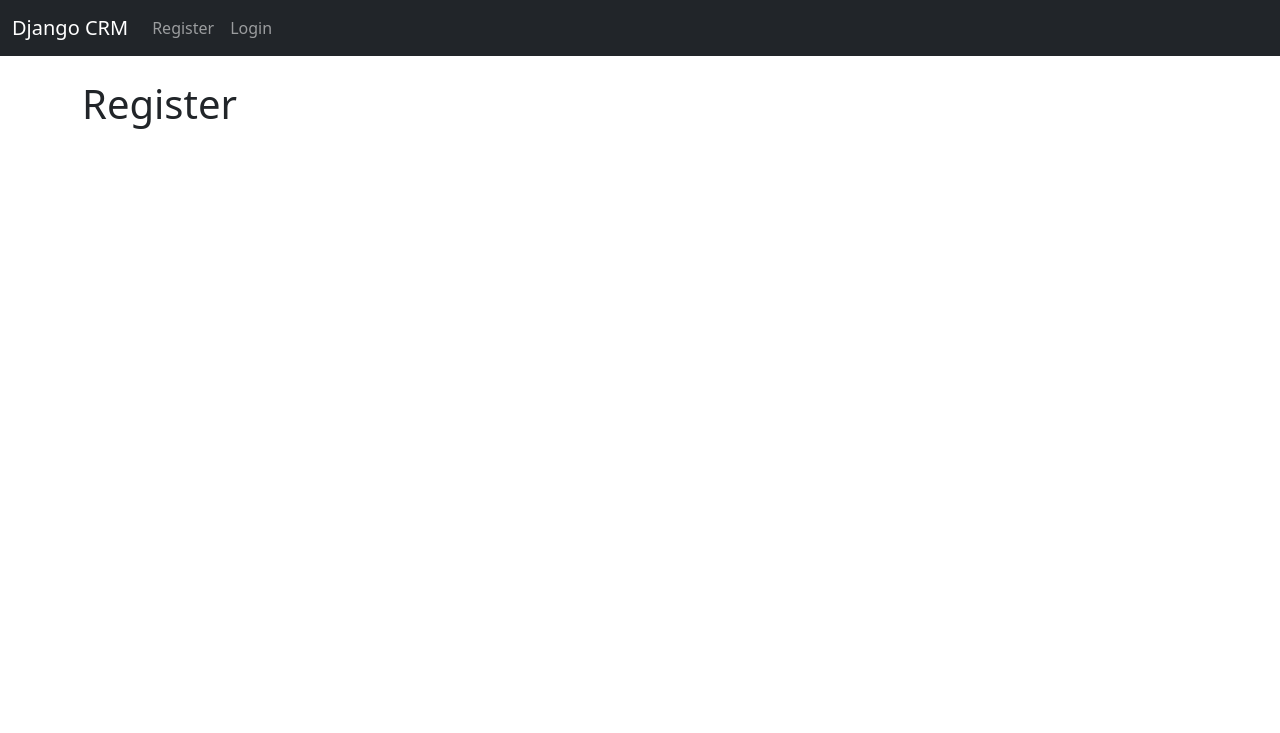
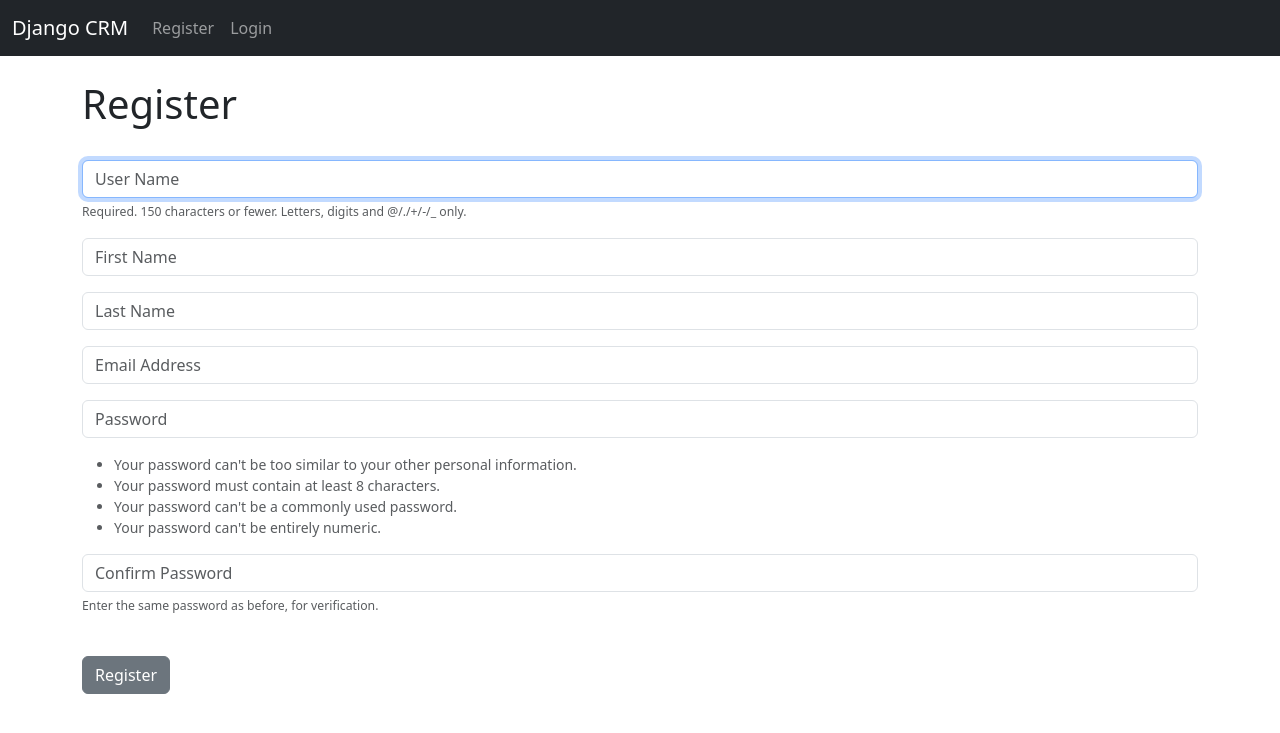
Before and after one commit to vipul1481/Django-CRM-, a Django app: page /register/ in a window 1280 px wide. Shown: the top 733 px of the page. Run offline with Django 4.2, Linux system fonts and the light colour scheme.

Commit message:
login_problem_solved

```diff
--- a/website/forms.py
+++ b/website/forms.py
@@ -3,29 +3,28 @@ from django.contrib.auth.models import User
 from django import forms
 
 class SignUpForm(UserCreationForm):
-    email = forms.EmailField()
-    first_name = forms.CharField()
-    last_name = forms.CharField()
+    email = forms.EmailField(label="", widget=forms.TextInput(attrs={'class':'form-control', 'placeholder':'Email Address'}))
+    first_name = forms.CharField(label="", max_length=100, widget=forms.TextInput(attrs={'class':'form-control', 'placeholder':'First Name'}))
+    last_name = forms.CharField(label="", max_length=100, widget=forms.TextInput(attrs={'class':'form-control', 'placeholder':'Last Name'}))
 
-class Meta:
-		model = User
-		fields = ('username', 'first_name', 'last_name', 'email', 'password1', 'password2')
+    class Meta:
+         model = User
+         fields = ('username', 'first_name', 'last_name', 'email', 'password1', 'password2')
 
+    def __init__(self,*args,**kwargs):
+         super(SignUpForm,self).__init__(*args,**kwargs)
 
-def __init__(self, *args, **kwargs):
-		super(SignUpForm, self).__init__(*args, **kwargs)
+         self.fields['username'].widget.attrs['class'] = 'form-control'
+         self.fields['username'].widget.attrs['placeholder'] = 'User Name'
+         self.fields['username'].label = ''
+         self.fields['username'].help_text = '<span class="form-text text-muted"><small>Required. 150 characters or fewer. Letters, digits and @/./+/-/_ only.</small></span>'
 
-		self.fields['username'].widget.attrs['class'] = 'form-control'
-		self.fields['username'].widget.attrs['placeholder'] = 'User Name'
-		self.fields['username'].label = ''
-		self.fields['username'].help_text = '<span class="form-text text-muted"><small>Required. 150 characters or fewer. Letters, digits and @/./+/-/_ only.</small></span>'
+         self.fields['password1'].widget.attrs['class'] = 'form-control'
+         self.fields['password1'].widget.attrs['placeholder'] = 'Password'
+         self.fields['password1'].label = ''
+         self.fields['password1'].help_text = '<ul class="form-text text-muted small"><li>Your password can\'t be too similar to your other personal information.</li><li>Your password must contain at least 8 characters.</li><li>Your password can\'t be a commonly used password.</li><li>Your password can\'t be entirely numeric.</li></ul>'
 
-		self.fields['password1'].widget.attrs['class'] = 'form-control'
-		self.fields['password1'].widget.attrs['placeholder'] = 'Password'
-		self.fields['password1'].label = ''
-		self.fields['password1'].help_text = '<ul class="form-text text-muted small"><li>Your password can\'t be too similar to your other personal information.</li><li>Your password must contain at least 8 characters.</li><li>Your password can\'t be a commonly used password.</li><li>Your password can\'t be entirely numeric.</li></ul>'
-
-		self.fields['password2'].widget.attrs['class'] = 'form-control'
-		self.fields['password2'].widget.attrs['placeholder'] = 'Confirm Password'
-		self.fields['password2'].label = ''
-		self.fields['password2'].help_text = '<span class="form-text text-muted"><small>Enter the same password as before, for verification.</small></span>'
+         self.fields['password2'].widget.attrs['class'] = 'form-control'
+         self.fields['password2'].widget.attrs['placeholder'] = 'Confirm Password'
+         self.fields['password2'].label = ''
+         self.fields['password2'].help_text = '<span class="form-text text-muted"><small>Enter the same password as before, for verification.</small></span>'
--- a/website/templates/register.html
+++ b/website/templates/register.html
@@ -3,5 +3,31 @@
 
 
 <h1>Register</h1>
+<br/>
+
+<form method="POST" action="">
+	{% csrf_token %}
+	{% if form.errors %}
+			<div class="alert alert-warning alert-dismissible fade show" role="alert">
+			  Your Form Has Errors
+			  {% for field in form %}
+			  	{% if field.errors %}
+			  		{{ field.errors }}
+			  	{% endif %}
+			  {% endfor %}
+			  <button type="button" class="btn-close" data-bs-dismiss="alert" aria-label="Close"></button>
+			</div>
+		{% endif %}
+
+	{{ form.as_p }}
+
+	<br/>
+	  <button type="submit" class="btn btn-secondary">Register</button>
+	</form>
+
+
+
+</div>
+
 
 {% endblock %}
--- a/website/views.py
+++ b/website/views.py
@@ -1,7 +1,7 @@
 from django.shortcuts import render , redirect
 from django.contrib.auth import authenticate, login,logout
 from django.contrib import messages
-
+from .forms import SignUpForm
 # Create your views here.
 def home(request):
     # check to see if login in
@@ -27,4 +27,20 @@ def logout_user(request):
     return redirect('home')
 
 def register_user(request):
-     return render(request,'register.html',{})
+     if request.method == 'POST':
+          form =SignUpForm(request.POST)
+          if form.is_valid():
+            form.save()
+
+            # Authenticate and login
+            username = form.cleaned_data['username']
+            password = form.cleaned_data['password1']
+            user = authenticate(username=username, password=password)
+            login(request, user)
+            messages.success(request, "You Have Successfully Registered! Welcome!")
+            return redirect('home')
+     else:
+           form = SignUpForm()
+           return render(request, 'register.html', {'form':form})
+
+     return render(request, 'register.html', {'form':form})
```
Also changed, not shown: website/templates/home.html (+14 -27 lines).
